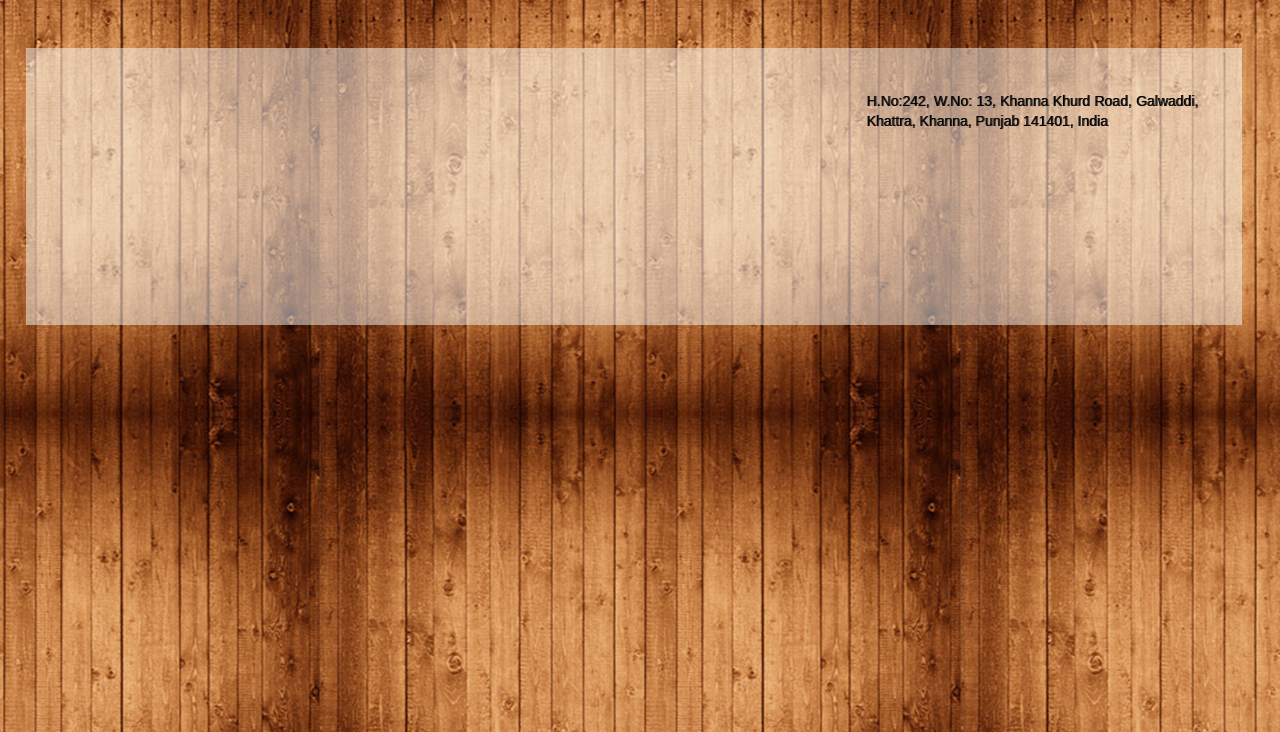
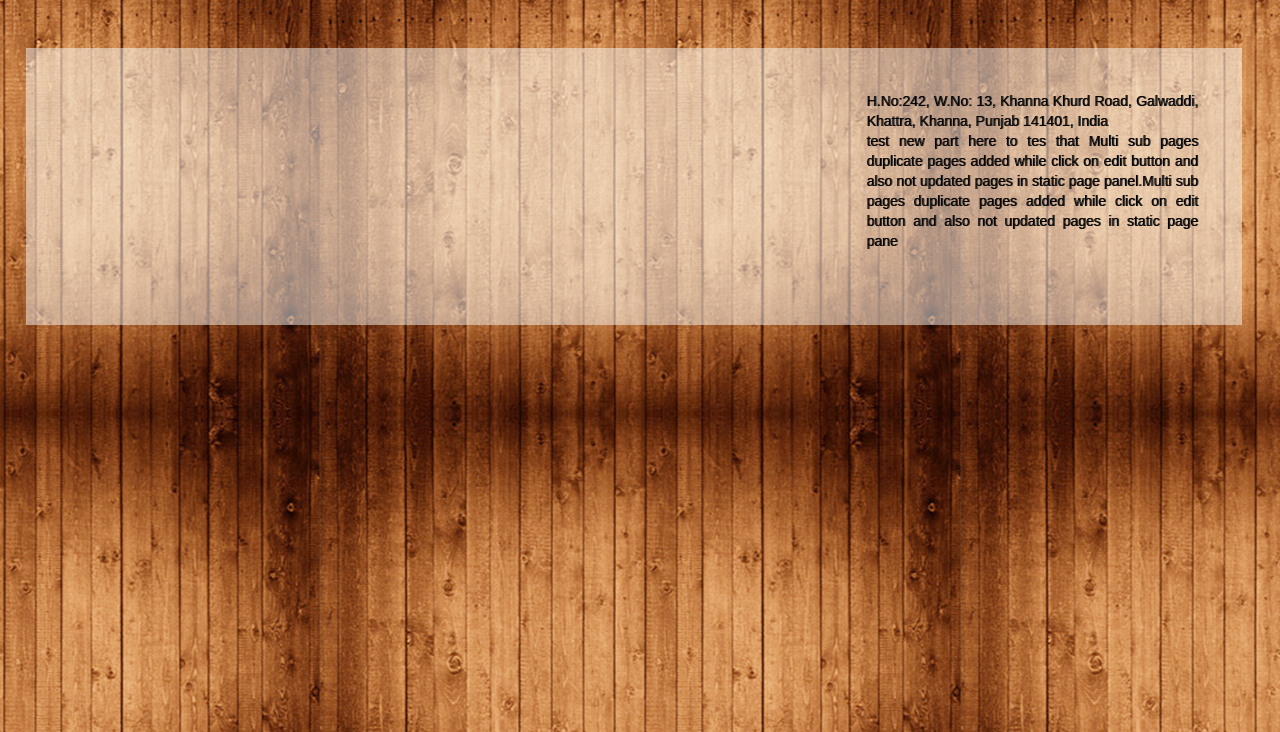
Before and after one commit to jarnailboparai/neha_12_addresssort_622, a plain HTML site: page location_3434.html in a window 1280 px wide. Shown: the part 68-800 px from the top of the page. Drawn offline with Linux system fonts and the light colour scheme; some packages are replaced by stand-ins of ours; files whose address does not match are found by name; a web font is replaced by a local one.

Commit message:
neha_12_addresssort_622

```diff
--- a/location_3434.html
+++ b/location_3434.html
@@ -298,7 +298,7 @@ setTimeout(loadScript,3000);
 
   <!-- Location Address -->
 
-  <div class="location_address"><p>H.No:242, W.No: 13, Khanna Khurd Road, Galwaddi, Khattra, Khanna, Punjab 141401, India</p></div>
+  <div class="location_address"><p>H.No:242, W.No: 13, Khanna Khurd Road, Galwaddi, Khattra, Khanna, Punjab 141401, India<br>test new part here to tes that Multi sub pages duplicate pages added while click on edit button and also not updated pages in static page panel.Multi sub pages duplicate pages added while click on edit button and also not updated pages in static page pane</p></div>
 
   <!-- Location Address Ends Here -->
 
```
